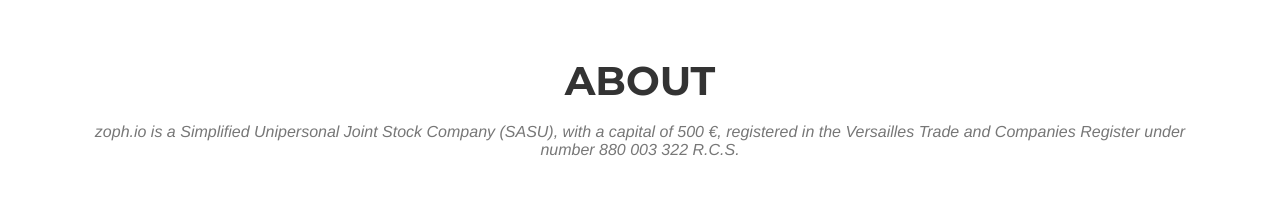
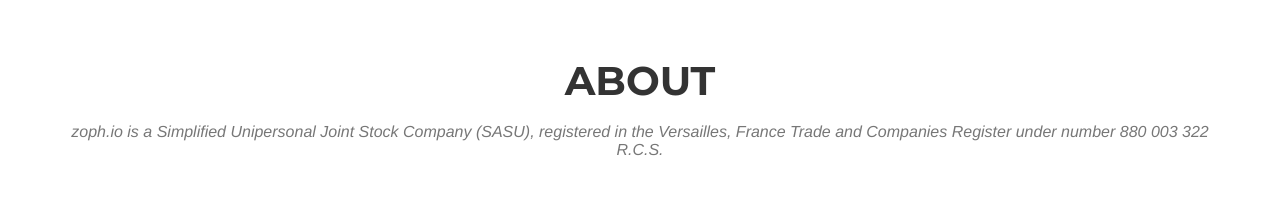
Before and after one commit to zoph-io/landing-page, a website: page index-en.html in a window 1280 px wide. Shown: the part 1820-2033 px from the top of the page. Drawn offline with nearby package versions, Linux system fonts and the light colour scheme; a web font is replaced by a local one.

Commit message:
remove capital

```diff
--- a/index-en.html
+++ b/index-en.html
@@ -176,7 +176,7 @@
             <div class="row">
                 <div class="col-lg-12 text-center">
                     <h2 class="section-heading">About</h2>
-                    <h3 class="section-subheading text-muted">zoph.io is a Simplified Unipersonal Joint Stock Company (SASU), with a capital of 500 €, registered in the Versailles Trade and Companies Register under number 880 003 322 R.C.S.</h3>
+                    <h3 class="section-subheading text-muted">zoph.io is a Simplified Unipersonal Joint Stock Company (SASU), registered in the Versailles, France Trade and Companies Register under number 880 003 322 R.C.S.</h3>
                     <h3 class="section-subheading text-muted"><a href="https://www.certmetrics.com/amazon/public/badge.aspx?i=4&t=c&d=2019-01-10&ci=AWS00230915" target="_blank"><img src="img/AWS-Badges.png" /></a></h3>
                 </div>
             </div>
```
Also changed, not shown: index.html (+1 -1 lines).
